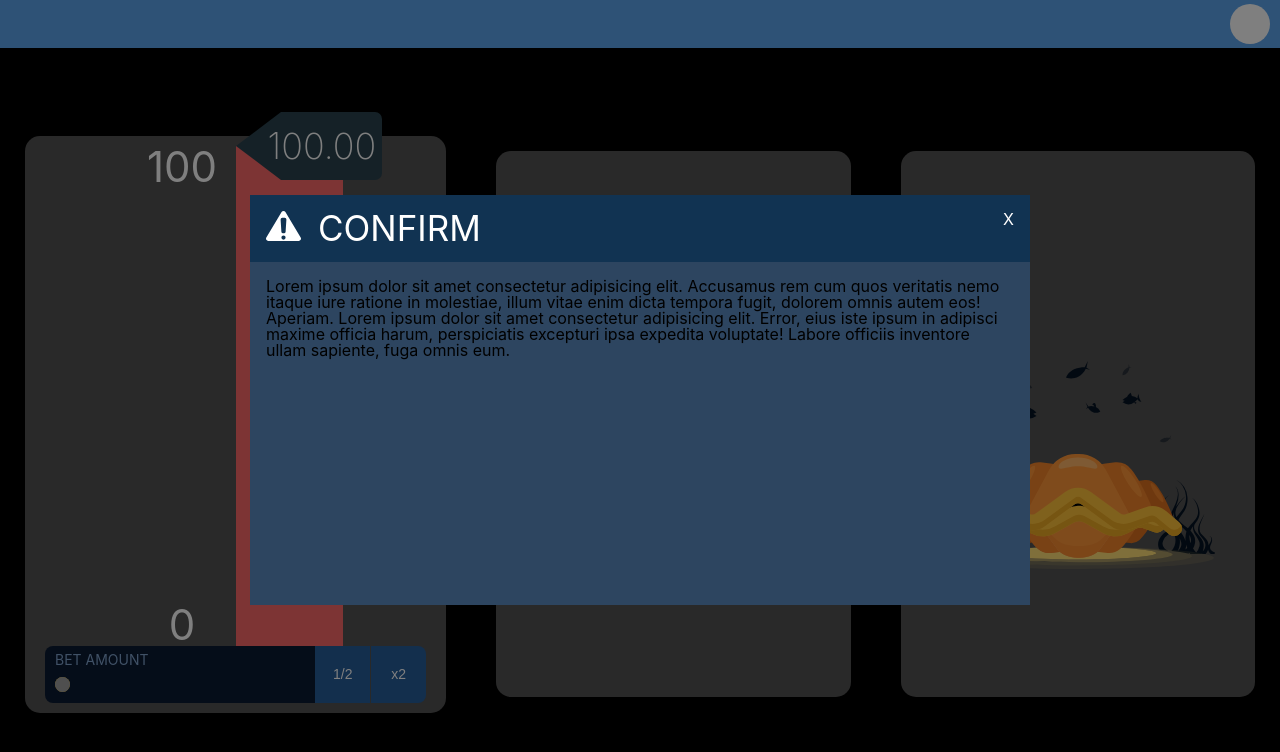
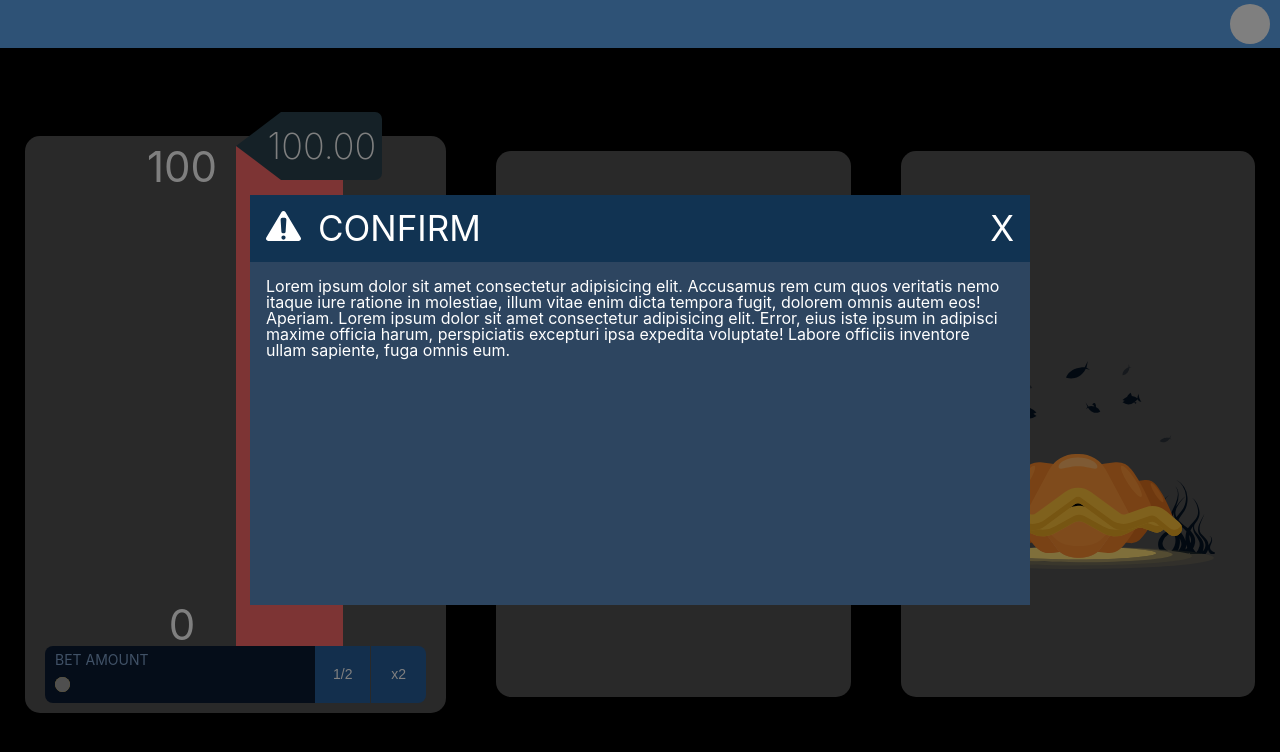
Before and after one commit to svv1313/test_project, a React (Create React App) app: page / in a window 1280 px wide. Both pictures are taken after a click on the element 1077 px from the left and 423 px from the top of the page. Shown: the top 752 px of the page. Built offline with nearby package versions, Linux system fonts and the light colour scheme; grey boxes are pictures that could not be loaded.

Commit message:
modal styles

```diff
--- a/src/styles/modal_window.css
+++ b/src/styles/modal_window.css
@@ -23,12 +23,12 @@
   color: #ffffff;
   display: flex;
   justify-content: space-between;
+  font-size: 35px;
+  font-size: 600;
 }
 
 .header_icon {
   display: flex;
-  font-size: 35px;
-  font-size: 600;
 }
 
 .header_icon img {
@@ -36,6 +36,14 @@
   height: 30px;
   margin-right: 17px;
 }
+
+.close {
+  cursor: pointer;
+}
+.close:hover {
+  color: red;
+}
 .children {
   padding: 16px;
+  color: #ffffff;
 }
```
